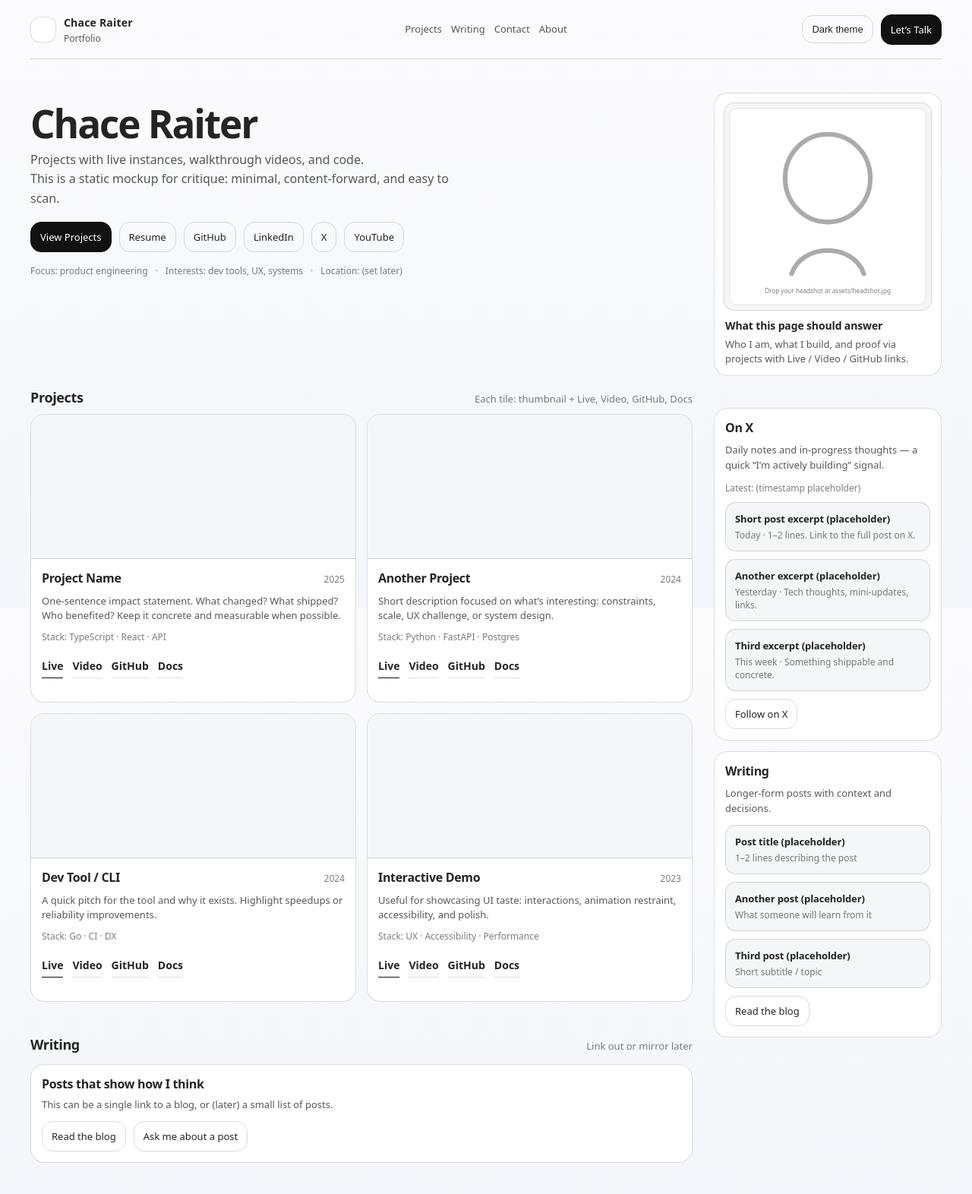
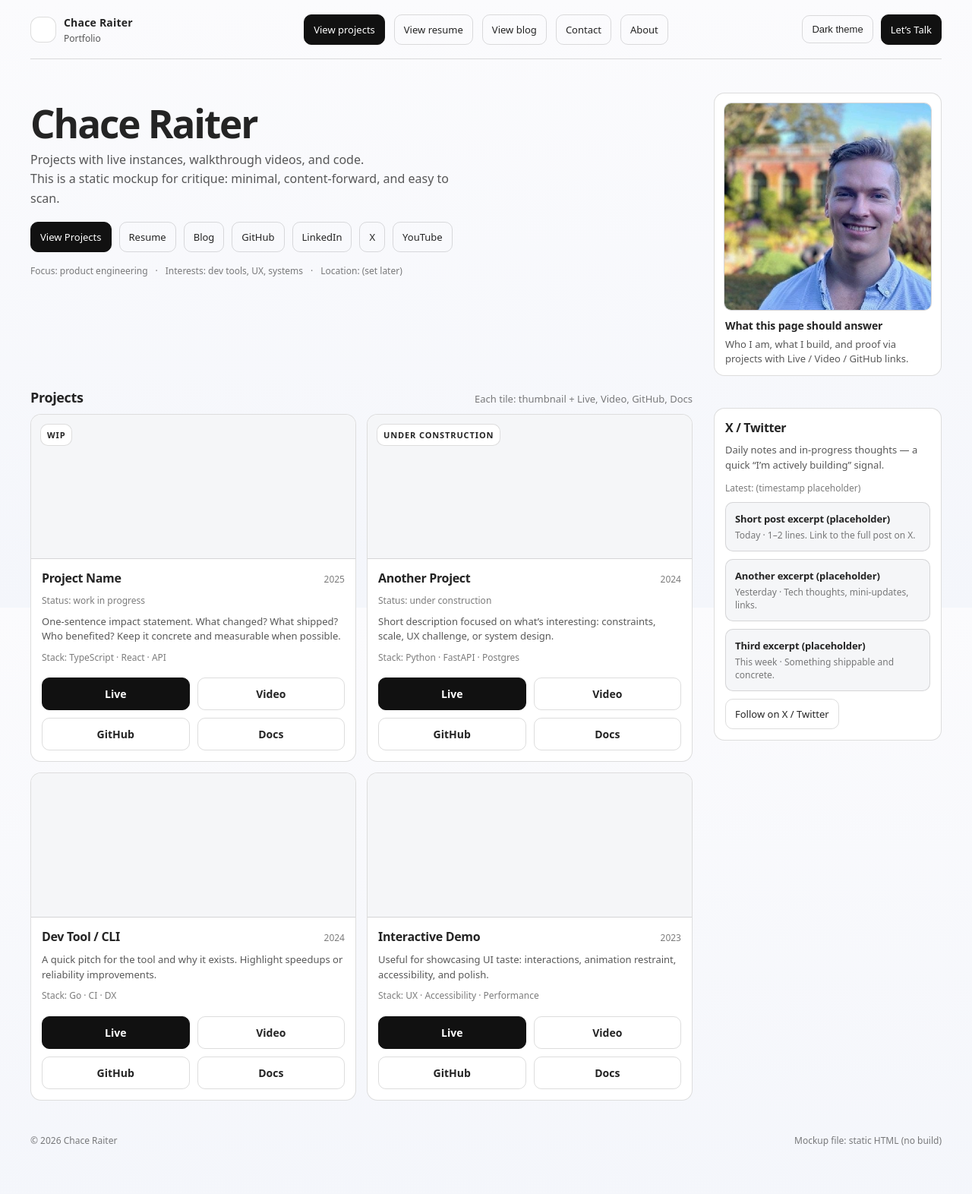
Before and after one commit to chaceraiter/portfolio-site, a plain HTML site: page mockups/homepage.html in a window 1280 px wide. Shown: the top 1572 px of the page at 76% size. Drawn offline with Linux system fonts and the light colour scheme.

Commit message:
Add tabbed one-page views and resume improvements

```diff
--- a/mockups/homepage.html
+++ b/mockups/homepage.html
@@ -16,8 +16,8 @@
         --muted: rgba(17, 17, 17, 0.7);
         --muted2: rgba(17, 17, 17, 0.55);
         --shadow: none;
-        --radius: 18px;
-        --radius2: 14px;
+        --radius: 14px;
+        --radius2: 10px;
         --max: 1240px;
         --rail: 300px;
         --primary-bg: #111111;
@@ -141,16 +141,23 @@
 
       .nav a {
         font-size: 13px;
-        color: var(--muted);
-        padding: 6px 0;
-        border-bottom: 1px solid transparent;
-        transition:
-          color 140ms ease;
+        color: var(--text);
+        padding: 10px 12px;
+        border: 1px solid var(--border);
+        border-radius: var(--radius2);
+        background: transparent;
+        transition: background 140ms ease, border-color 140ms ease, color 140ms ease;
       }
 
       .nav a:hover {
-        color: var(--text);
-        border-bottom-color: var(--border);
+        background: var(--surface2);
+        border-color: var(--text);
+      }
+
+      .nav a[aria-current="page"] {
+        background: var(--primary-bg);
+        color: var(--primary-text);
+        border-color: var(--primary-bg);
       }
 
       .actions {
@@ -168,7 +175,7 @@
         gap: 8px;
         font-size: 13px;
         padding: 10px 12px;
-        border-radius: 14px;
+        border-radius: var(--radius2);
         border: 1px solid var(--border);
         background: transparent;
         color: var(--text);
@@ -273,14 +280,6 @@
         display: block;
       }
 
-      .portrait svg {
-        position: absolute;
-        inset: 0;
-        width: 100%;
-        height: 100%;
-        opacity: 0.9;
-      }
-
       .hero-card h3 {
         margin: 10px 2px 6px;
         font-size: 14px;
@@ -328,6 +327,45 @@
         align-content: start;
       }
 
+      .view {
+        display: none;
+      }
+
+      .view[aria-hidden="false"] {
+        display: block;
+      }
+
+      .view.section {
+        margin-top: 8px;
+      }
+
+      .view-title {
+        margin: 0 0 10px;
+        font-size: 18px;
+        letter-spacing: -0.02em;
+      }
+
+      .view-note {
+        color: var(--muted2);
+        font-size: 13px;
+        margin: 0 0 14px;
+      }
+
+      .resume-actions {
+        display: flex;
+        gap: 10px;
+        flex-wrap: wrap;
+        margin-bottom: 12px;
+      }
+
+      .pdf {
+        width: 100%;
+        height: min(78vh, 980px);
+        border: 1px solid var(--border);
+        border-radius: var(--radius);
+        background: var(--surface2);
+      }
+
       .section-head {
         display: flex;
         align-items: baseline;
@@ -371,6 +409,25 @@
         border-bottom: 1px solid var(--border);
       }
 
+      .thumb .marker {
+        position: absolute;
+        top: 12px;
+        left: 12px;
+        padding: 6px 8px;
+        border: 1px solid var(--border);
+        border-radius: var(--radius2);
+        background: var(--surface);
+        font-size: 11px;
+        font-weight: 700;
+        letter-spacing: 0.08em;
+        text-transform: uppercase;
+        color: var(--muted);
+      }
+
+      .thumb .marker.wip {
+        color: var(--text);
+      }
+
       .card-body {
         padding: 14px;
         display: grid;
@@ -397,6 +454,11 @@
         white-space: nowrap;
       }
 
+      .statusline {
+        font-size: 12px;
+        color: var(--muted2);
+      }
+
       .card-desc {
         margin: 0;
         color: var(--muted);
@@ -411,22 +473,28 @@
       }
 
       .card-actions {
-        display: flex;
-        gap: 12px;
-        margin-top: 4px;
-        flex-wrap: wrap;
+        display: grid;
+        grid-template-columns: repeat(2, minmax(0, 1fr));
+        gap: 10px;
+        margin-top: 8px;
       }
 
       .card-actions a {
+        display: inline-flex;
+        align-items: center;
+        justify-content: center;
+        text-align: center;
         font-size: 14px;
-        font-weight: 600;
-        border-bottom: 1px solid var(--border);
-        padding: 6px 0;
+        font-weight: 650;
+        border: 1px solid var(--border);
+        border-radius: var(--radius2);
+        padding: 11px 10px;
+        background: transparent;
       }
 
       .card-actions a:hover {
-        color: var(--text);
-        border-bottom-color: var(--text);
+        background: var(--surface2);
+        border-color: var(--text);
       }
 
       .card-actions a:focus {
@@ -439,17 +507,14 @@
       }
 
       .card-actions a.primary-link {
-        border-bottom-color: var(--primary-bg);
+        background: var(--primary-bg);
+        color: var(--primary-text);
+        border-color: var(--primary-bg);
       }
 
       .card-actions a.primary-link:hover {
-        border-bottom-color: var(--text);
-      }
-
-      .card-actions .btn {
-        padding: 12px 10px;
-        border-radius: 14px;
-        font-size: 14px;
+        background: var(--primary-bg);
+        border-color: var(--primary-bg);
       }
 
       .writing {
@@ -637,16 +702,13 @@
           display: block;
         }
         .rail {
-          margin-top: 34px;
+          margin-top: var(--rail-offset, 0px);
         }
         .card {
           grid-column: span 6;
         }
         .writing {
           grid-template-columns: 1fr;
-        }
-        .writing .list {
-          display: none;
         }
       }
 
@@ -676,15 +738,16 @@
         </a>
 
         <nav class="nav" aria-label="Primary">
-          <a href="#projects">Projects</a>
-          <a href="#writing">Writing</a>
-          <a href="#contact">Contact</a>
+          <a href="#projects" data-view-link="projects">View projects</a>
+          <a href="#resume" data-view-link="resume">View resume</a>
+          <a href="#blog" data-view-link="writing">View blog</a>
+          <a href="#contact" data-view-link="contact">Contact</a>
           <a href="#about">About</a>
         </nav>
 
         <div class="actions">
           <button class="btn ghost" id="themeToggle" type="button" aria-label="Toggle theme">Theme</button>
-          <a class="btn primary" href="#contact">
+          <a class="btn primary" href="#contact" data-view-link="contact">
             Let’s Talk
           </a>
         </div>
@@ -698,12 +761,13 @@
             <p class="lede">This is a static mockup for critique: minimal, content-forward, and easy to scan.</p>
 
             <div class="hero-ctas">
-              <a class="btn primary" href="#projects">
+              <a class="btn primary" href="#projects" data-view-link="projects">
                 View Projects
               </a>
-              <a class="btn" href="../resume/" aria-label="Resume">
+              <a class="btn" href="#resume" aria-label="Resume" data-view-link="resume">
                 Resume
               </a>
+              <a class="btn" href="#blog" aria-label="Blog" data-view-link="writing">Blog</a>
               <a class="btn" href="#" aria-label="GitHub link (placeholder)">GitHub</a>
               <a class="btn" href="#" aria-label="LinkedIn link (placeholder)">LinkedIn</a>
               <a class="btn" href="#" aria-label="X/Twitter link (placeholder)">X</a>
@@ -734,7 +798,7 @@
 
         <div class="content-grid" aria-label="Main content with sidebar">
           <div class="main-col">
-        <section class="section projects" id="projects" aria-label="Projects">
+        <section class="view section projects" id="view-projects" data-view="projects" aria-hidden="false" aria-label="Projects">
           <div class="section-head">
             <h2>Projects</h2>
             <div class="hint">Each tile: thumbnail + Live, Video, GitHub, Docs</div>
@@ -743,12 +807,14 @@
           <div class="grid">
             <article class="card" aria-label="Project tile mock">
               <div class="thumb">
+                <div class="marker wip">WIP</div>
               </div>
               <div class="card-body">
                 <div class="card-title">
                   <h3>Project Name</h3>
                   <div class="time">2025</div>
                 </div>
+                <div class="statusline">Status: work in progress</div>
                 <p class="card-desc">
                   One-sentence impact statement. What changed? What shipped? Who benefited? Keep it concrete and
                   measurable when possible.
@@ -765,12 +831,14 @@
 
             <article class="card" aria-label="Project tile mock">
               <div class="thumb">
+                <div class="marker wip">Under construction</div>
               </div>
               <div class="card-body">
                 <div class="card-title">
                   <h3>Another Project</h3>
                   <div class="time">2024</div>
                 </div>
+                <div class="statusline">Status: under construction</div>
                 <p class="card-desc">
                   Short description focused on what’s interesting: constraints, scale, UX challenge, or system design.
                 </p>
@@ -828,9 +896,21 @@
           </div>
         </section>
 
-        <section class="section" id="writing" aria-label="Writing">
+        <section class="view section" id="view-resume" data-view="resume" aria-hidden="true" aria-label="Resume">
+          <h2 class="view-title">Resume</h2>
+          <p class="view-note">
+            Last updated: Jun 2025 · <a href="../resume/index.html" target="_blank" rel="noreferrer">Open resume page</a>
+          </p>
+          <div class="resume-actions">
+            <a class="btn" href="../resume/resume.pdf" target="_blank" rel="noreferrer">Open PDF (new tab)</a>
+            <a class="btn primary" href="../resume/resume.pdf" download>Download PDF</a>
+          </div>
+          <iframe class="pdf" src="../resume/resume.pdf" title="Resume PDF preview"></iframe>
+        </section>
+
+        <section class="view section" id="view-writing" data-view="writing" aria-hidden="true" aria-label="Blog">
           <div class="section-head">
-            <h2>Writing</h2>
+            <h2>Blog</h2>
             <div class="hint">Link out or mirror later</div>
           </div>
           <div class="grid">
@@ -859,29 +939,12 @@
                   <strong>Third post (placeholder)</strong>
                   <span>Short subtitle / topic</span>
                 </a>
-
-                <div class="subsection" aria-label="X feed mock">
-                  <div class="subhead">On X</div>
-                  <a class="post" href="#" aria-label="X post (placeholder)">
-                    <strong>Short post excerpt (placeholder)</strong>
-                    <span>1–2 lines. Link to the full post on X.</span>
-                  </a>
-                  <a class="post" href="#" aria-label="X post (placeholder)">
-                    <strong>Another excerpt (placeholder)</strong>
-                    <span>Tech thoughts, mini-updates, links.</span>
-                  </a>
-                  <a class="post" href="#" aria-label="X post (placeholder)">
-                    <strong>Third excerpt (placeholder)</strong>
-                    <span>Something shippable and concrete.</span>
-                  </a>
-                  <a class="btn" href="#" aria-label="Follow on X (placeholder)" style="justify-self: start">Follow on X</a>
-                </div>
               </div>
             </div>
           </div>
         </section>
 
-        <section class="section" id="contact" aria-label="Contact">
+        <section class="view section" id="view-contact" data-view="contact" aria-hidden="true" aria-label="Contact">
           <div class="section-head">
             <h2>Contact</h2>
             <div class="hint">Form is non-functional in mockup</div>
@@ -934,7 +997,7 @@
           <aside class="rail-col" aria-label="Sidebar">
             <div class="rail">
               <div class="panel" aria-label="X sidebar">
-                <h3>On X</h3>
+                <h3>X / Twitter</h3>
                 <p>Daily notes and in-progress thoughts — a quick “I’m actively building” signal.</p>
                 <div class="meta" style="margin: 0 0 10px">
                   <span>Latest: (timestamp placeholder)</span>
@@ -954,29 +1017,7 @@
                   </a>
                 </div>
                 <div class="hero-ctas" style="margin-top: 10px">
-                  <a class="btn" href="#" aria-label="Follow on X (placeholder)">Follow on X</a>
-                </div>
-              </div>
-
-              <div class="panel" aria-label="Writing sidebar">
-                <h3>Writing</h3>
-                <p>Longer-form posts with context and decisions.</p>
-                <div class="list" aria-label="Writing previews (placeholder)">
-                  <a class="post" href="#" aria-label="Post (placeholder)">
-                    <strong>Post title (placeholder)</strong>
-                    <span>1–2 lines describing the post</span>
-                  </a>
-                  <a class="post" href="#" aria-label="Post (placeholder)">
-                    <strong>Another post (placeholder)</strong>
-                    <span>What someone will learn from it</span>
-                  </a>
-                  <a class="post" href="#" aria-label="Post (placeholder)">
-                    <strong>Third post (placeholder)</strong>
-                    <span>Short subtitle / topic</span>
-                  </a>
-                </div>
-                <div class="hero-ctas" style="margin-top: 10px">
-                  <a class="btn" href="#" aria-label="Blog link (placeholder)">Read the blog</a>
+                  <a class="btn" href="#" aria-label="Follow on X / Twitter (placeholder)">Follow on X / Twitter</a>
                 </div>
               </div>
             </div>
@@ -1009,6 +1050,60 @@
         setToggleLabel()
       })
 
+      let railAlignTimer
+      const alignRailToActiveView = () => {
+        const desktop = window.matchMedia("(min-width: 980px)").matches
+        if (!desktop) {
+          root.style.removeProperty("--rail-offset")
+          return
+        }
+
+        const active = document.querySelector('.view[data-view][aria-hidden="false"]')
+        if (!active) return
+
+        const target = active.querySelector(".grid") ?? active
+        const activeRect = active.getBoundingClientRect()
+        const targetRect = target.getBoundingClientRect()
+        const delta = targetRect.top - activeRect.top
+
+        root.style.setProperty("--rail-offset", `${Math.max(0, delta).toFixed(2)}px`)
+      }
+
+      const getViewFromHash = () => {
+        const raw = window.location.hash.replace("#", "").trim()
+        if (raw === "blog") return "writing"
+        if (raw === "projects" || raw === "resume" || raw === "writing" || raw === "contact") return raw
+        return "projects"
+      }
+
+      const setView = (view) => {
+        const views = document.querySelectorAll(".view[data-view]")
+        for (const section of views) {
+          section.setAttribute("aria-hidden", section.getAttribute("data-view") === view ? "false" : "true")
+        }
+
+        const links = document.querySelectorAll("[data-view-link]")
+        for (const link of links) {
+          const isActive = link.getAttribute("data-view-link") === view
+          if (isActive) link.setAttribute("aria-current", "page")
+          else link.removeAttribute("aria-current")
+        }
+
+        alignRailToActiveView()
+      }
+
+      const onHashChange = () => setView(getViewFromHash())
+
+      window.addEventListener("hashchange", onHashChange)
+      onHashChange()
+
+      alignRailToActiveView()
+      window.addEventListener("resize", () => {
+        window.clearTimeout(railAlignTimer)
+        railAlignTimer = window.setTimeout(alignRailToActiveView, 80)
+      })
+      window.addEventListener("load", alignRailToActiveView)
+
       const year = document.getElementById("year")
       if (year) year.textContent = String(new Date().getFullYear())
     </script>
```
Also changed, not shown: MAINTENANCE.md (added, +20 -0 lines), ai-context-management/for-robots/project-setup/code-patterns-and-conventions.md (+1 -0 lines), resume/index.html (+154 -40 lines), assets/headshot.jpg (added), 1 other file.
